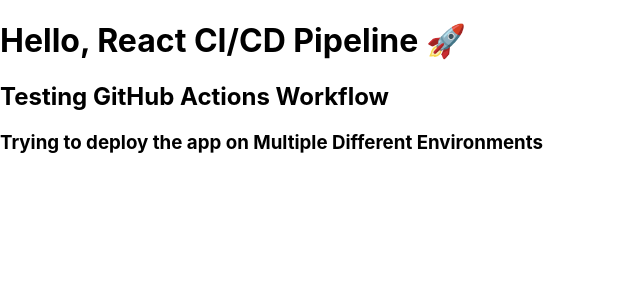
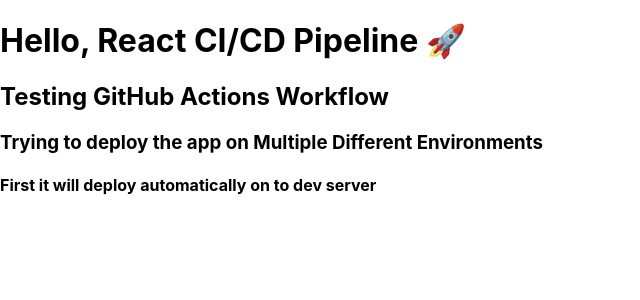
Before and after one commit to venkatasiva07/cicd-projects, a React (Create React App) app in the folder multi-env-deploy/: page / in a window 1280 px wide. Shown: the top 300 px of the page, without its empty margins (0-640 px from the left). Built offline with nearby package versions, Linux system fonts and the light colour scheme.

Commit message:
Add note about automatic deployment to dev server

```diff
--- a/multi-env-deploy/src/App.js
+++ b/multi-env-deploy/src/App.js
@@ -4,6 +4,7 @@
       <h1>Hello, React CI/CD Pipeline 🚀</h1>
       <h2>Testing GitHub Actions Workflow</h2>
       <h3>Trying to deploy the app on Multiple Different Environments </h3>
+      <h4>First it will deploy automatically on to dev server</h4>
     </div>
   );
 }
```
